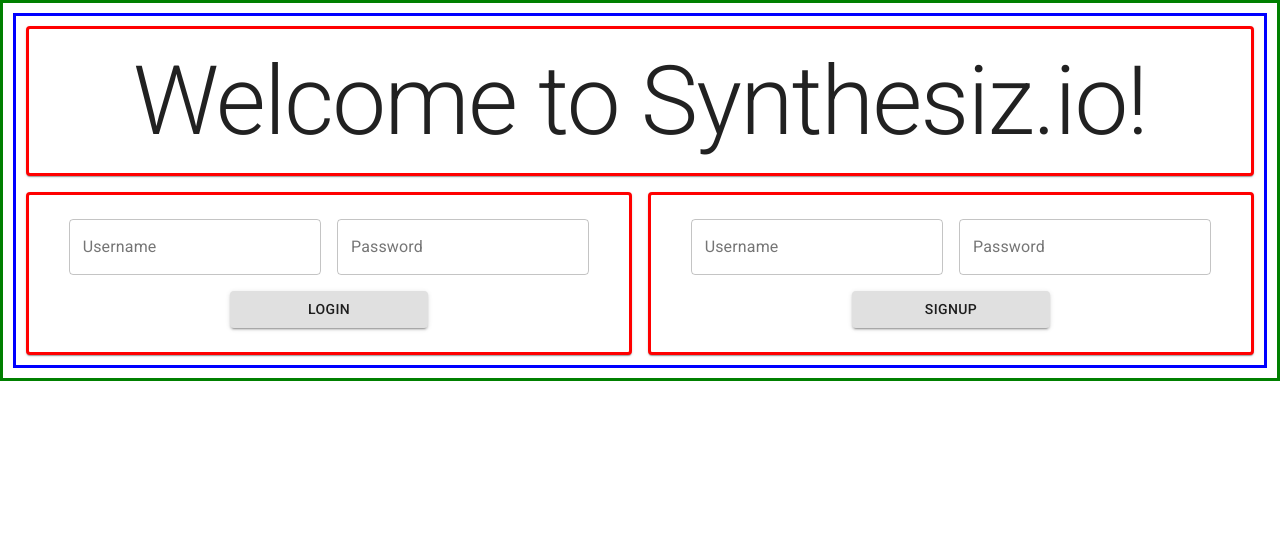
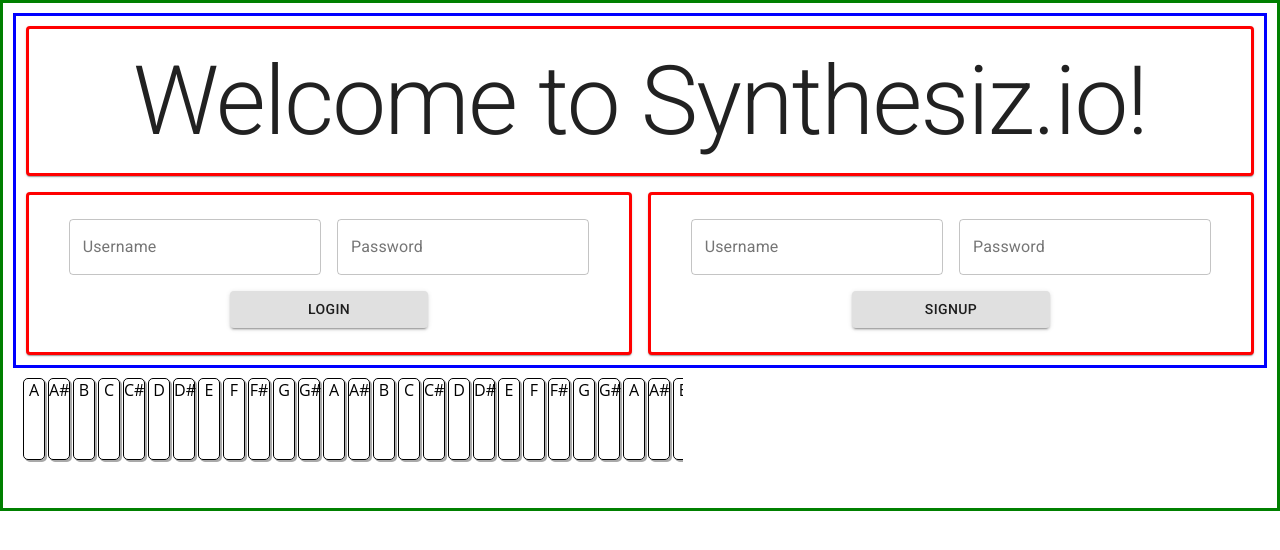
Before and after one commit to bstizzle/synthesizio-frontend, a React (Create React App) app: page / in a window 1280 px wide. Shown: the top 550 px of the page. Built offline with nearby package versions, Linux system fonts and the light colour scheme; no server answers.

Commit message:
rendered keyboard with mousedown/up listeners on the keys, no sound yet

```diff
--- a/src/Components/App.js
+++ b/src/Components/App.js
@@ -3,6 +3,7 @@
 import Login from './Login';
 import SynthEditor from './SynthEditor';
 import UserPage from './UserPage';
+import Keyboard from './Keyboard';
 
 import { makeStyles } from '@material-ui/core/styles';
 
@@ -50,6 +51,7 @@
     <div className="app-container">
       <Route exact path='/'>
         <Login users={users} onSetUsers={setUsers} onSetCurrentUser={setCurrentUser} />
+        <Keyboard />
       </Route>
 
       <Route path='/syntheditor'>
--- /dev/null
+++ b/src/Components/Key.js
@@ -0,0 +1,46 @@
+import React from 'react'
+
+function Key({note, frequency, index}) {
+    const twelfthTwo = Math.pow(2, 1/12);
+    const keyFreq = Math.round((27.5 * Math.pow(twelfthTwo, index)) * 100)/100
+
+    let noteLabel;
+    let noteAccents;
+
+    if(note.length === 1){
+        noteLabel = note;
+    }else{
+        noteAccents = note.split("/")[0]
+    }
+
+    function keyPressed(event) {
+        if (event.buttons & 1) {
+            let dataset = event.target.dataset;
+            console.log(dataset)
+
+            if (!dataset["pressed"]) {
+                dataset["pressed"] = "yes";
+                console.log(dataset)
+            }
+        }
+    }
+
+    function keyReleased(event) {
+        let dataset = event.target.dataset;
+
+        if (dataset && dataset["pressed"]) {
+          delete dataset["pressed"];
+          console.log(dataset)
+        }
+    }
+
+    return(
+        <div className="key" data-id={index} onMouseDown={keyPressed} onMouseUp={keyReleased} >
+            <div className="key-label">
+                {noteLabel === note ? noteLabel : noteAccents}
+            </div>
+        </div>
+    )
+}
+
+export default Key;
--- /dev/null
+++ b/src/Components/Keyboard.js
@@ -0,0 +1,26 @@
+import React from 'react'
+import { freqTones } from "./HashMaps";
+import Key from "./Key";
+
+function Keyboard(){
+    const keyList = Object.entries(freqTones)
+
+    const twelfthTwo = Math.pow(2, 1/12);
+
+    const fullKeyboard = keyList.map(key => {
+        const keyIndex = parseInt(key[0], 10)
+        const keyFreq = Math.round((27.5 * Math.pow(twelfthTwo, keyIndex)) * 100)/100
+
+        return <Key key={keyIndex} index={keyIndex} note={key[1]} frequency={keyFreq} />;
+    });
+
+    return(
+        <div className="keyboard-container">
+            <div className="keyboard">
+                {fullKeyboard}
+            </div>
+        </div>
+    )
+}
+
+export default Keyboard;
--- a/src/Components/SynthForm.js
+++ b/src/Components/SynthForm.js
@@ -20,10 +20,10 @@
     //function to get the slider positions of the default frequencies
     const setInitialFreqSlider = (frequency) => {
         let x = 0;
-        let freq = Math.round(27.5 * Math.pow(twelfthTwo, x));
+        let freq = Math.round((27.5 * Math.pow(twelfthTwo, x)) * 100)/100
 
         while(freq !== frequency){
-            freq = Math.round(27.5 * Math.pow(twelfthTwo, x));
+            freq = Math.round((27.5 * Math.pow(twelfthTwo, x)) * 100)/100
             x++;
         }
         return x;
@@ -47,13 +47,13 @@
     };
 
     const changeFreq1 = (x) => {
-        const newFreq = Math.round(27.5 * Math.pow(twelfthTwo, x.x))
+        const newFreq = Math.round((27.5 * Math.pow(twelfthTwo, x.x)) * 100)/100
         setFreqSlider1(x)
         onFreq1Change(newFreq)
     };
 
     const changeFreq2 = (x) => {
-        const newFreq = Math.round(27.5 * Math.pow(twelfthTwo, x.x))
+        const newFreq = Math.round((27.5 * Math.pow(twelfthTwo, x.x)) * 100)/100
         setFreqSlider2(x)
         onFreq2Change(newFreq)
     };
--- a/src/index.css
+++ b/src/index.css
@@ -32,3 +32,34 @@
   border: 3px solid lightgreen;
   padding: 10px;
 }
+
+.key {
+  cursor: pointer;
+  font: 16px "Open Sans", "Lucida Grande", "Arial", sans-serif;
+  border: 1px solid black;
+  border-radius: 5px;
+  width: 20px;
+  height: 80px;
+  text-align: center;
+  box-shadow: 2px 2px darkgrey;
+  display: inline-block;
+  position: relative;
+  margin-right: 3px;
+  user-select: none;
+  -moz-user-select: none;
+  -webkit-user-select: none;
+  -ms-user-select: none;
+}
+
+.key-label {
+  overflow-wrap: break-word;
+}
+
+.keyboard-container {
+  overflow-x: scroll;
+  overflow-y: hidden;
+  width: 660px;
+  height: 110px;
+  white-space: nowrap;
+  margin: 10px;
+}
```
Also changed, not shown: 1 other file (tests, documents, lock files or other folders).
